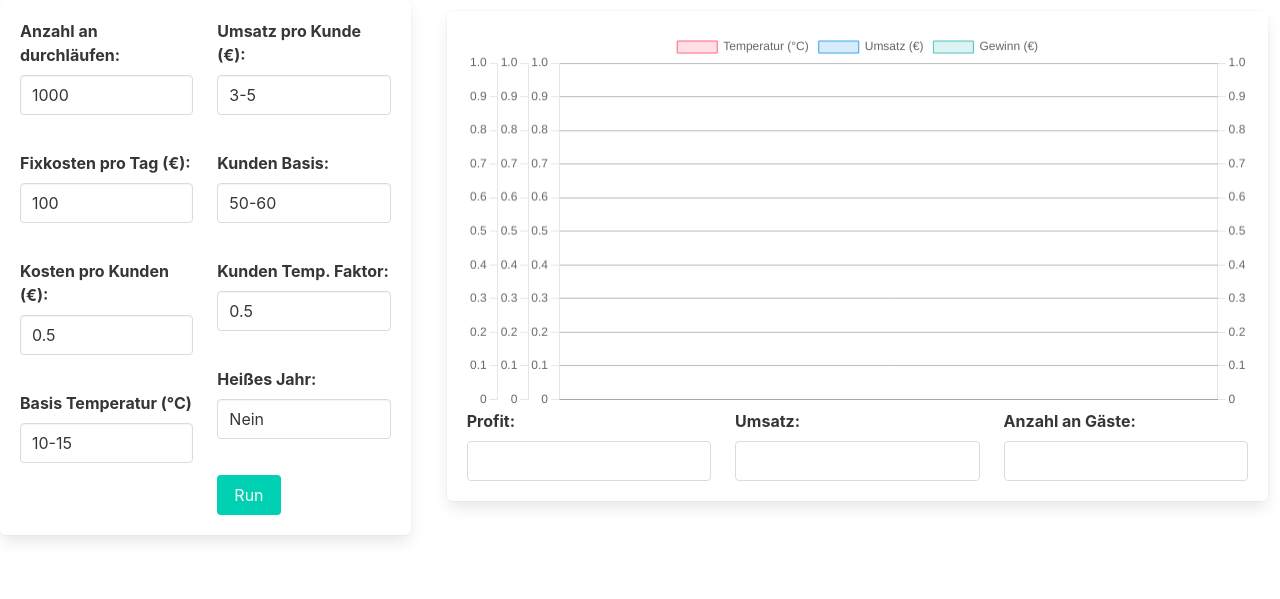
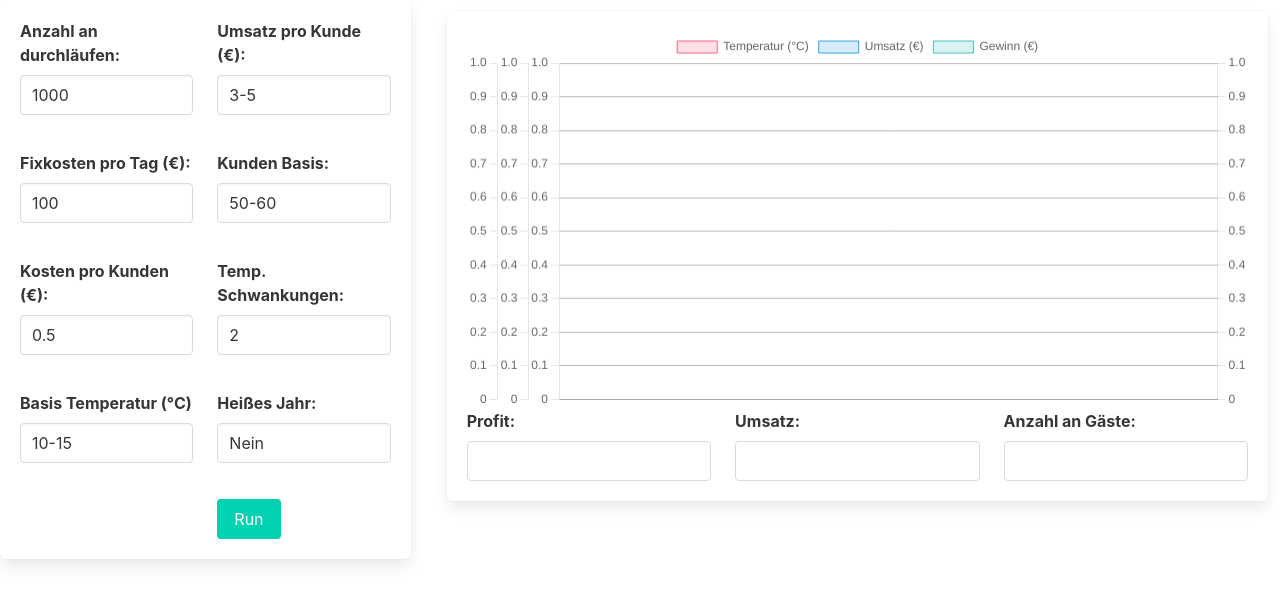
Before and after one commit to tombk556/Diskrete-Simulation-MC-Beleg, a Flask app: page / in a window 1280 px wide. Shown: the part 101-700 px from the top of the page. Run offline with Flask 3, Linux system fonts and the light colour scheme.

Commit message:
added temperatur Schwankungen

```diff
--- a/app.py
+++ b/app.py
@@ -18,7 +18,7 @@ def handle_data():
     variable_kosten_pro_kunde = float(data["variableKosten"])
     umsatz_pro_kunde = [int(temp) for temp in data["umsatzProKunde"].split("-")]
     kunden_basis = [int(temp) for temp in data["kundenBasis"].split("-")]
-    kunden_temp_faktor = float(data["kundenTempFaktor"])
+    temp_schw = int(data["tempSchwankugenInput"])
 
     if str(data["warmheissesJahr"]) == "Ja":
         warm_heiss_jahr = True
@@ -34,8 +34,8 @@ def handle_data():
         basis_temperatur=basis_temperatur,
         umsatz_pro_kunde=umsatz_pro_kunde,
         kunden_basis=kunden_basis,
-        kunden_temp_faktor=kunden_temp_faktor,
-        warm_heiss_jahr=warm_heiss_jahr)
+        warm_heiss_jahr=warm_heiss_jahr,
+        temp_schw=temp_schw)
 
     mean_revenue = mean_revenue.tolist()
     mean_profit = mean_profit.tolist()
--- a/static/index.js
+++ b/static/index.js
@@ -60,7 +60,7 @@ document.addEventListener("DOMContentLoaded", function () {
     const temperatur = document.getElementById("temperaturInput").value;
     const umsatzProKunde = document.getElementById("umsatzProKundeInput").value;
     const kundenBasis = document.getElementById("kundenBasisInput").value;
-    const kundenTempFaktor = document.getElementById("kundenTempFaktorInput").value;
+    const tempSchwankugenInput = document.getElementById("tempSchwankugenInput").value;
     const warmheissesJahr = document.getElementById("warmheissesJahrInput").value;
 
     fetch("/submit", {
@@ -73,7 +73,7 @@ document.addEventListener("DOMContentLoaded", function () {
         temperatur,
         umsatzProKunde,
         kundenBasis,
-        kundenTempFaktor,
+        tempSchwankugenInput,
         warmheissesJahr,
       }),
     })
--- a/templates/index.html
+++ b/templates/index.html
@@ -77,9 +77,9 @@
                         </div>
                         <br>
                         <div class="field">
-                            <label class="label">Kunden Temp. Faktor:</label>
+                            <label class="label">Temp. Schwankungen:</label>
                             <div class="control">
-                                <input id="kundenTempFaktorInput" class="input" type="text" value="0.5">
+                                <input id="tempSchwankugenInput" class="input" type="text" value="2">
                             </div>
                         </div>
                         <br>
```
Also changed, not shown: src/models.py (+3 -4 lines).
